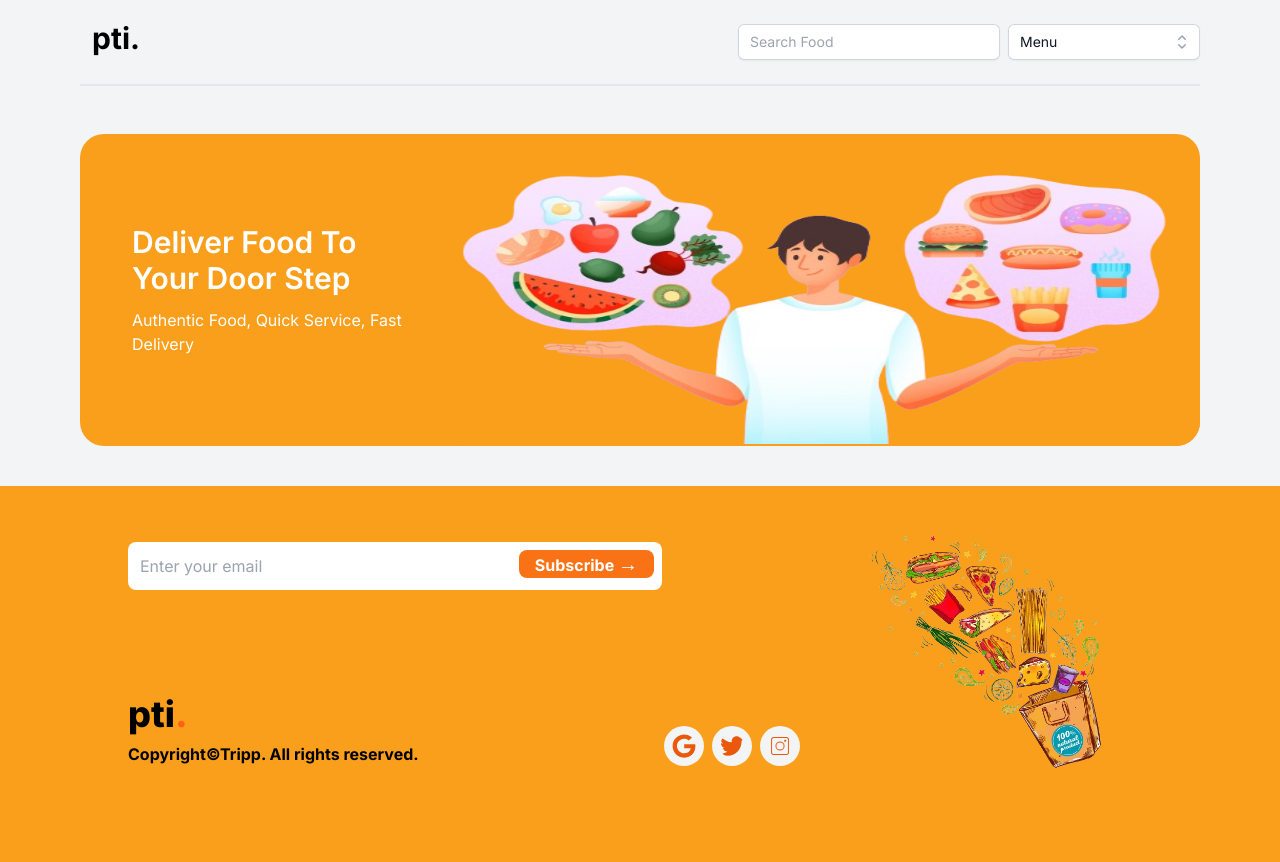
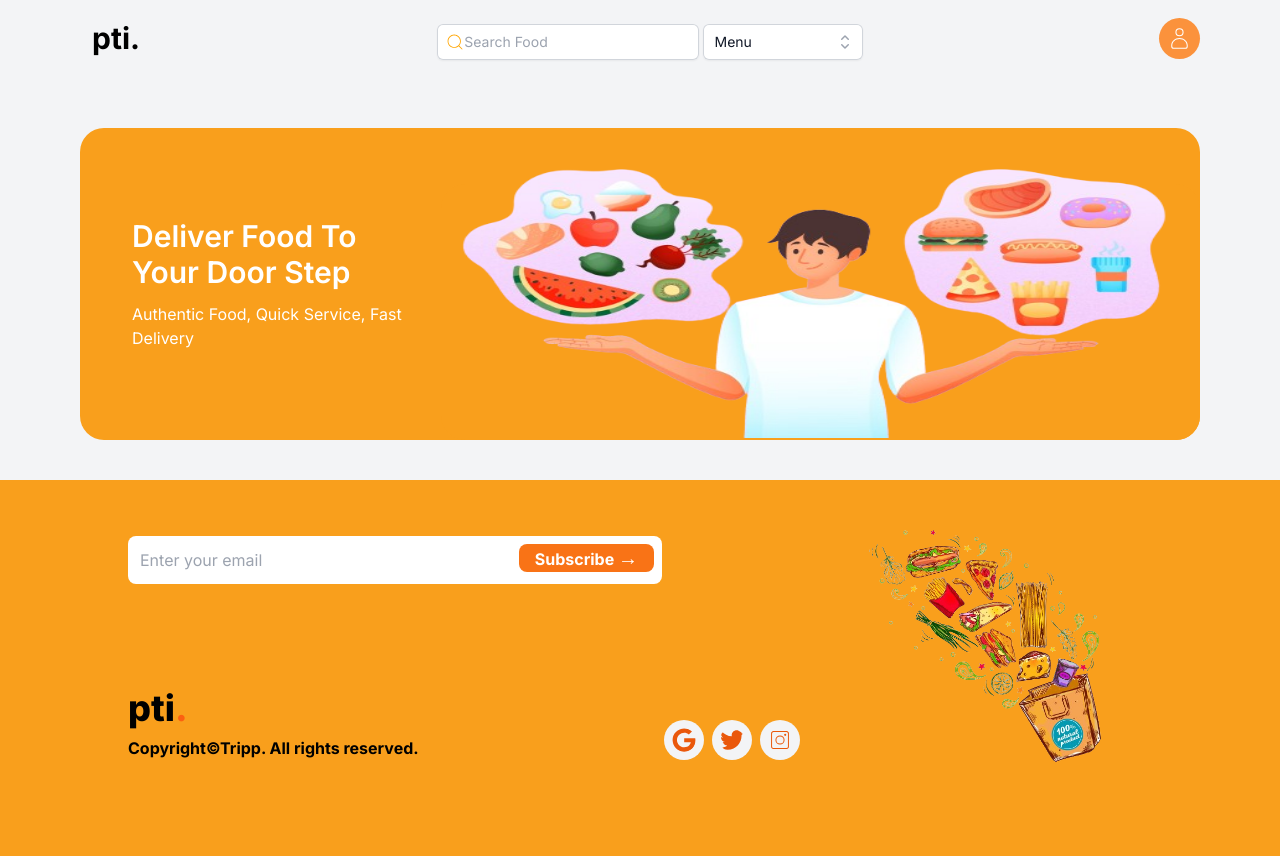
Before and after one commit to abuhasanmahmud/QT-dotnet-task, a Next.js app: page / in a window 1280 px wide. Built offline with nearby package versions, Linux system fonts and the light colour scheme.

Commit message:
feat(v-1)header mobail versiton done

```diff
--- a/app/components/Header.jsx
+++ b/app/components/Header.jsx
@@ -3,6 +3,8 @@ import React from "react";
 import { useState } from "react";
 import { CheckIcon, ChevronUpDownIcon } from "@heroicons/react/20/solid";
 import { Combobox } from "@headlessui/react";
+import { CiSearch } from "react-icons/ci";
+import { CiUser } from "react-icons/ci";
 
 const menu = [
   { id: 1, name: "Home" },
@@ -32,23 +34,25 @@ const Header = () => {
         });
   return (
     <>
-      <div className="flex justify-between items-center py-4">
+      <div className="flex justify-between items-center pt-4 pb-7 gap-4">
         <div className="">
           <h1 className="text-3xl font-bold ml-3">pti.</h1>
         </div>
-        <div className="flex gap-2 items-center justify-between ">
-          <div className=" w-full ">
+        <div className="flex gap-1 items-center justify-between ">
+          <div className="w-full relative">
             <input
               type="text"
-              placeholder="Search Food"
-              className="w-full rounded-md border-0 bg-white py-1.5 pl-3 pr-10 text-gray-900 shadow-sm ring-1 ring-inset ring-gray-300 focus:ring-2 focus:ring-inset focus:ring-indigo-600 sm:text-sm sm:leading-6 mt-2"
+              placeholder="    Search Food"
+              className="w-full rounded-md border-0 bg-white py-1.5 pl-3 pr-10 text-gray-900 shadow-sm ring-1 ring-inset ring-gray-300 focus:ring-2 focus:ring-inset focus:ring-indigo-600 sm:text-sm sm:leading-6 mt-2  "
             />
+            <CiSearch className=" absolute top-4 left-2 " size={20} color="orange" />
           </div>
+
           <div>
             <Combobox as="div" value={selectedMenu} onChange={setSelectedMenu}>
               <div className="relative mt-2">
                 <Combobox.Input
-                  className="w-48 rounded-md border-0 bg-white py-1.5 pl-3 pr-10 text-gray-900 shadow-sm ring-1 ring-inset ring-gray-300 focus:ring-2 focus:ring-inset focus:ring-indigo-600 sm:text-sm sm:leading-6 "
+                  className="w-40 rounded-md border-0 bg-white py-1.5 pl-3 pr-10 text-gray-900 shadow-sm ring-1 ring-inset ring-gray-300 focus:ring-2 focus:ring-inset focus:ring-indigo-600 sm:text-sm sm:leading-6 "
                   onChange={(event) => setQuery(event.target.value)}
                   displayValue={(person) => person?.name}
                   readOnly
@@ -96,8 +100,11 @@ const Header = () => {
             </Combobox>
           </div>
         </div>
+        <div className="bg-orange-400 p-2 rounded-full hidden md:block">
+          <CiUser size={25} color="white" />
+        </div>
       </div>
-      <div className="border my-2"></div>
+      <div className="md:hidden border my-2"></div>
     </>
   );
 };
--- a/app/components/HomeTop.jsx
+++ b/app/components/HomeTop.jsx
@@ -5,7 +5,7 @@ const HomeTop = () => {
     <div className="py-10">
       <div className="rounded-3xl md:bg-custom-yellow md:flex md:items-center ">
         <div className="md:ml-10 md:text-white">
-          <p className="text-center text-5xl font-semibold mx-3 md:text-3xl  md:text-left ">
+          <p className="text-center text-3xl font-semibold mx-3 md:text-3xl  md:text-left ">
             Deliver Food To Your Door Step
           </p>
           <p className="text-center mt-3 md:text-left md:ml-3">
```
